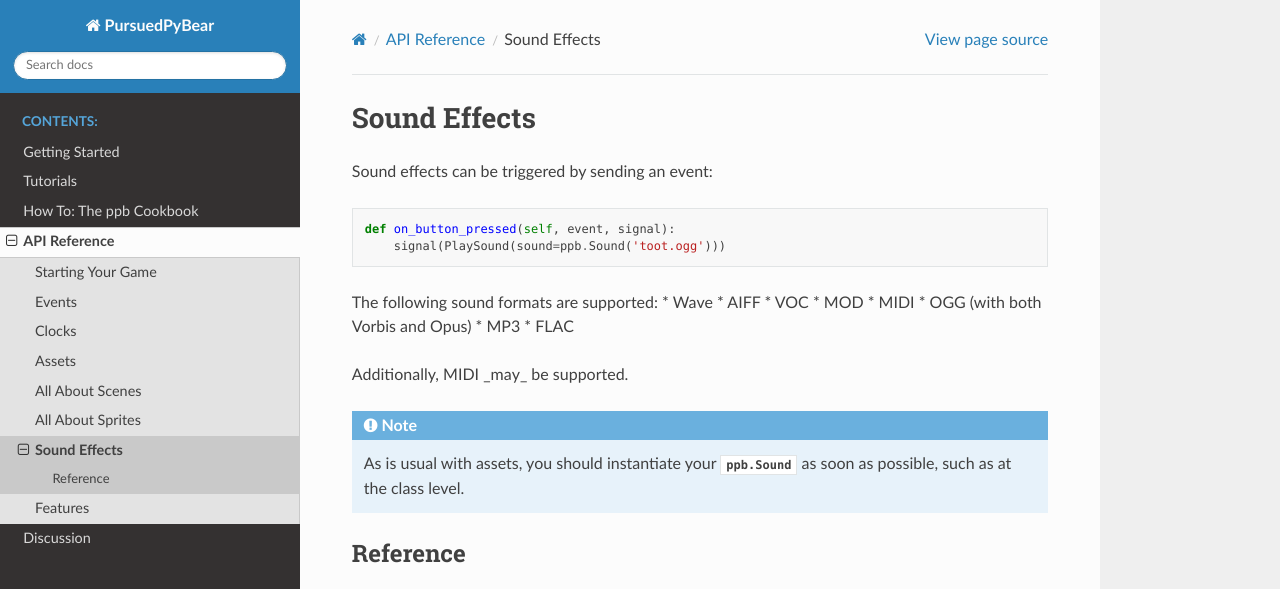
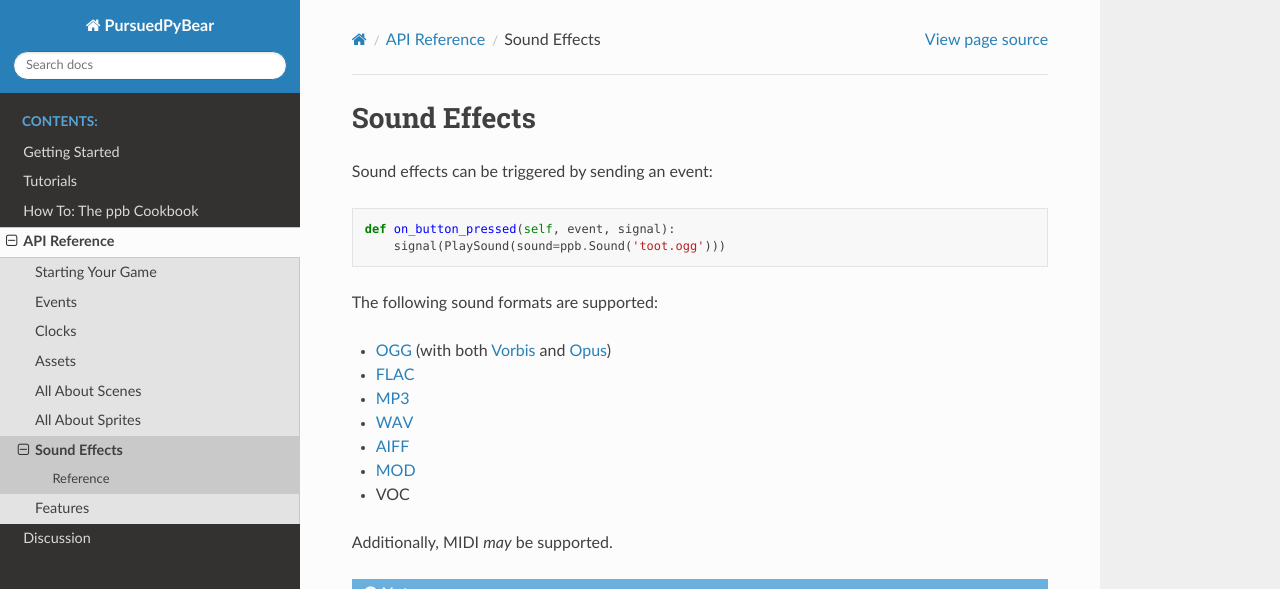
Before and after one commit to ppb/pursuedpybear, a Sphinx documentation site: the page built from docs/reference/sound.rst, in a window 1280 px wide and 1174 px high, cut to the strip 0-589 px from the top of the window. Built offline with Sphinx 7.4.7 and the Read the Docs theme 2.0.0, drawn with Linux system fonts in a browser that asks for light colours.

Commit message:
sound.rst: Link all the sound stuff

```diff
--- a/docs/reference/sound.rst
+++ b/docs/reference/sound.rst
@@ -10,16 +10,16 @@ Sound effects can be triggered by sending an event:
         signal(PlaySound(sound=ppb.Sound('toot.ogg')))
 
 The following sound formats are supported:
-* Wave
-* AIFF
+
+* `OGG <https://en.wikipedia.org/wiki/Ogg>`_ (with both `Vorbis <https://en.wikipedia.org/wiki/Vorbis>`_ and `Opus <https://en.wikipedia.org/wiki/Opus_(audio_format)>`_)
+* `FLAC <https://en.wikipedia.org/wiki/FLAC>`_
+* `MP3 <https://en.wikipedia.org/wiki/MP3>`_
+* `WAV <https://en.wikipedia.org/wiki/WAV>`_
+* `AIFF <https://en.wikipedia.org/wiki/Audio_Interchange_File_Format>`_
+* `MOD <https://en.wikipedia.org/wiki/MOD_(file_format)>`_
 * VOC
-* MOD
-* MIDI
-* OGG (with both Vorbis and Opus)
-* MP3
-* FLAC
 
-Additionally, MIDI _may_ be supported.
+Additionally, MIDI *may* be supported.
 
 .. note::
     As is usual with assets, you should instantiate your :py:class:`ppb.Sound`
```
